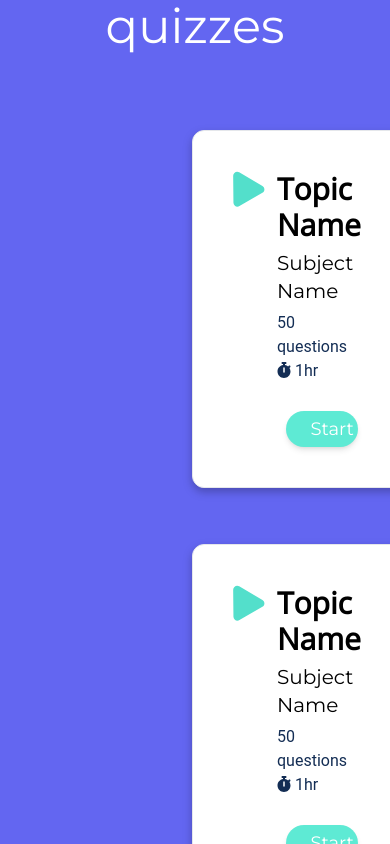
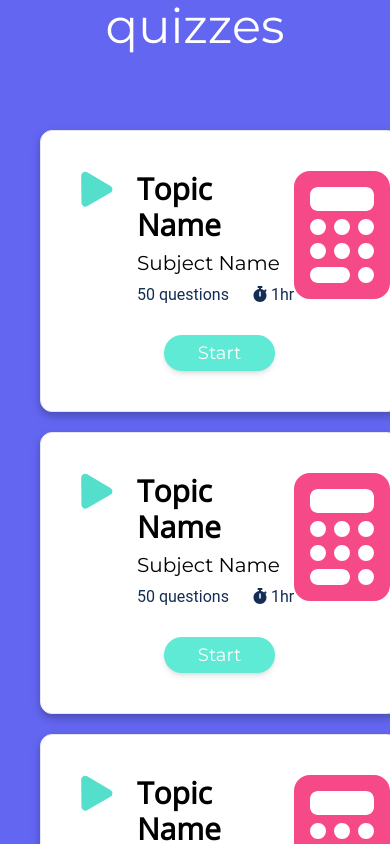
Before and after one commit to codersforcauses/elucidate, a Nuxt app in the folder client/: page / in a window 390 px wide. Shown: the part 1580-2424 px from the top of the page. Built offline with nearby package versions, Linux system fonts and the light colour scheme.

Commit message:
improve responsiveness of quiz cards

```diff
--- a/client/components/QuizCard.vue
+++ b/client/components/QuizCard.vue
@@ -1,8 +1,8 @@
 <template>
   <div class="p-10 bg-white border border-gray-200 rounded-xl drop-shadow-md">
-    <div>
-      <nuxt-img src="Polygon.svg" class="float-left" />
-      <div class="mx-11">
+    <div class="flex items-start">
+      <nuxt-img src="Polygon.svg" />
+      <div class="ml-6">
         <!-- Topic Name -->
         <div class="text-3xl font-bold font-openSans">
           {{ topicName }}
@@ -12,19 +12,24 @@
 
         <!-- Total questions and duration -->
         <div class="text-md font-roboto text-darkblue">
-          <span class="mr-5">
+          <span class="mr-5 whitespace-nowrap">
             {{ totalQues }}
           </span>
 
-          <span>
+          <span class="whitespace-nowrap">
             <font-awesome-icon :icon="['fas', 'stopwatch']" />
             {{ totalHour }}
           </span>
         </div>
       </div>
-      <!-- Start button component -->
-      <StartButton />
+      <font-awesome-icon
+        :icon="['fas', subjectIcon]"
+        :class="`text-9xl flex-grow
+            ${subjectColor}`"
+      />
     </div>
+    <!-- Start button component -->
+    <StartButton />
   </div>
 </template>
 
@@ -37,6 +42,8 @@ export default {
       subjectName: 'Subject Name',
       totalQues: '50 questions',
       totalHour: '1hr',
+      subjectIcon: 'calculator',
+      subjectColor: 'text-red',
     };
   },
 };
--- a/client/pages/index.vue
+++ b/client/pages/index.vue
@@ -1,17 +1,17 @@
 <template>
   <div>
-    <div class="container mx-auto pl-20">
+    <div class="container pl-20 mx-auto">
       <!-- Section 1 -->
-      <div class="grid lg:grid-cols-2 gap-x-12 mt-36 mb-52 items-center">
+      <div class="grid items-center lg:grid-cols-2 gap-x-12 mt-36 mb-52">
         <div>
-          <h1 class="text-black-400 text-6xl leading-snug mb-10">
+          <h1 class="mb-10 text-6xl leading-snug text-black-400">
             What do you want <br />to learn today?
           </h1>
           <!-- Search bar -->
           <SearchBar />
           <!-- 'I already have acc' button which directs user to the log in page -->
           <haveAccBtn />
-          <nuxt-img src="shapes.svg" class="mt-5 w-96 justify-self-start" />
+          <nuxt-img src="shapes.svg" class="mt-5 justify-self-start" />
         </div>
         <div>
           <nuxt-img src="QAimage.png" />
@@ -19,9 +19,11 @@
       </div>
     </div>
     <!-- Section 2 (sneak-peak of the quizzes) -->
-    <div class="bg-indigo-500 pt-20 pb-40">
-      <h2 class="text-white text-5xl text-center py-20">Look at our quizzes</h2>
-      <div class="grid lg:grid-cols-3 gap-14 mx-48 content-evenly">
+    <div class="pt-20 pb-40 bg-indigo-500">
+      <h2 class="py-20 text-5xl text-center text-white">Look at our quizzes</h2>
+      <div
+        class="grid gap-5 mx-10 md:grid-cols-2 xl:gap-14 2xl:grid-cols-3 xl:mx-32 3xl:mx-48 content-evenly"
+      >
         <QuizCard />
         <QuizCard />
         <QuizCard />
```
